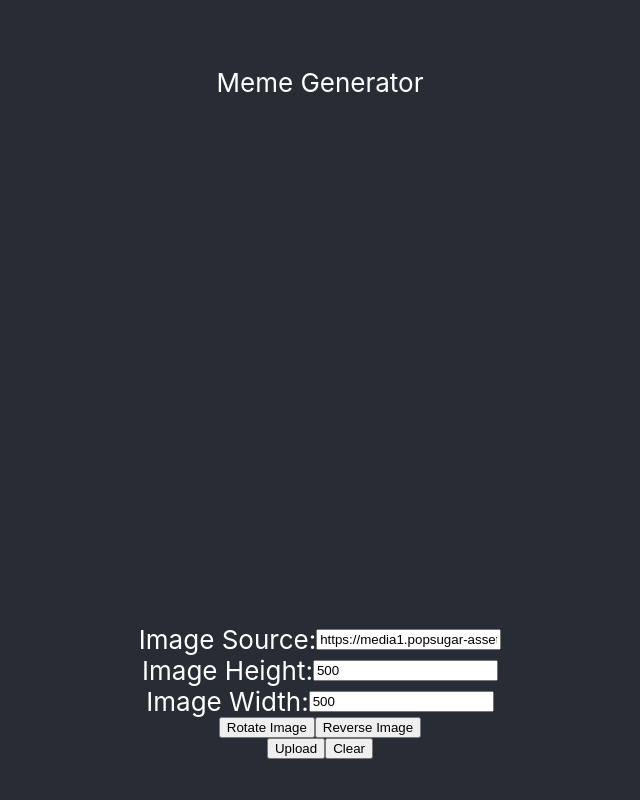
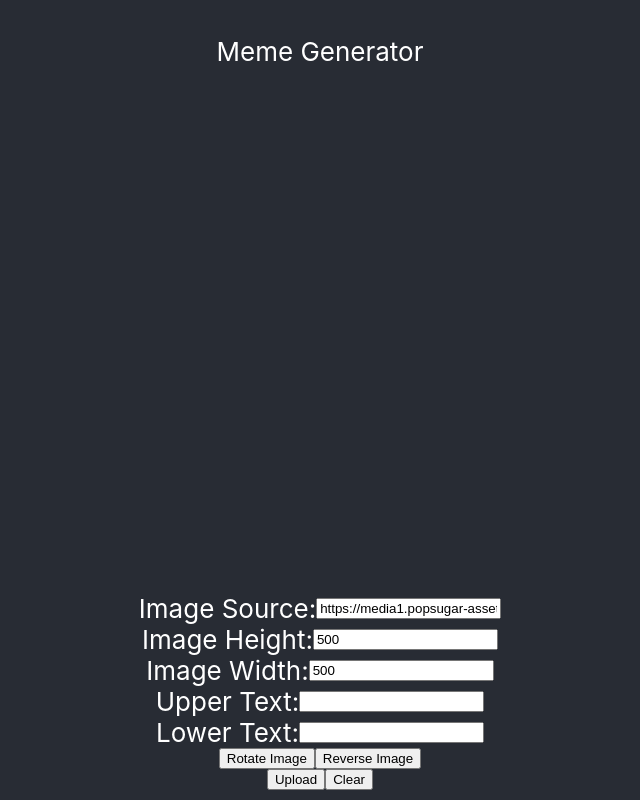
Before and after one commit to m-h-miller/CTM-challenge, a React (Create React App) app: page / in a window 1280 px wide. Shown: the whole page, without its empty margins (320-960 px from the left). Built offline with nearby package versions, Linux system fonts and the light colour scheme.

Commit message:
Add upper / lower text

```diff
--- a/src/App.tsx
+++ b/src/App.tsx
@@ -9,6 +9,8 @@ function App() {
   const [width, setWidth] = React.useState<number>(500);
   const [angle, setAngle] = React.useState<number>(0);
   const [isReversed, setIsReversed] = React.useState<boolean>(false);
+  const [upperText, setUpperText] = React.useState<string>("");
+  const [lowerText, setLowerText] = React.useState<string>("");
 
   const onImgUpload = () => {
     const image = new Image();
@@ -45,8 +47,6 @@ function App() {
 
     const canvas: HTMLCanvasElement | null = canvasRef.current;
     if (canvas) {
-      console.log({ absoluteAngle })
-
       const canvasContext = canvas.getContext("2d");
       canvasContext?.save();
 
@@ -75,8 +75,20 @@ function App() {
 
       canvasContext?.drawImage(image, 0, 0, imageWidth, imageHeight);
       canvasContext?.restore();
+
+      if (canvasContext) {
+        canvasContext.font = 'Bold 40px Arial';
+        canvasContext.fillStyle = "white"
+        canvasContext.strokeStyle = 'black'
+        canvasContext.textBaseline = 'top';
+        canvasContext.fillText(upperText, Math.abs(imageWidth / 7), Math.abs(imageHeight / 7))
+        canvasContext.strokeText(upperText, Math.abs(imageWidth / 7), Math.abs(imageHeight / 7))
+
+        canvasContext.fillText(lowerText, Math.abs(imageWidth / 7), Math.abs(imageHeight - (imageHeight / 7)))
+        canvasContext.strokeText(lowerText, Math.abs(imageWidth / 7), Math.abs(imageHeight - (imageHeight / 7)))
+      }
     }
-  }, [width, height, url, angle, isReversed]);
+  }, [width, height, url, angle, isReversed, upperText, lowerText]);
 
   return (
     <div className="App">
@@ -101,6 +113,16 @@ function App() {
           <input type="number" onChange={e => setWidth(parseInt(e.target.value))} value={width} />
         </label>
 
+        <label style={{ display: 'flex', alignItems: 'center' }}>
+          Upper Text:
+          <input onChange={e => setUpperText(e.target.value)} value={upperText} />
+        </label>
+
+        <label style={{ display: 'flex', alignItems: 'center' }}>
+          Lower Text:
+          <input type="number" onChange={e => setLowerText(e.target.value)} value={lowerText} />
+        </label>
+
         <div style={{ display: 'flex' }}>
           <button onClick={() => setAngle((angle - 90) % 360)}>Rotate Image</button>
           <button onClick={() => setIsReversed(!isReversed)}>Reverse Image</button>
```
